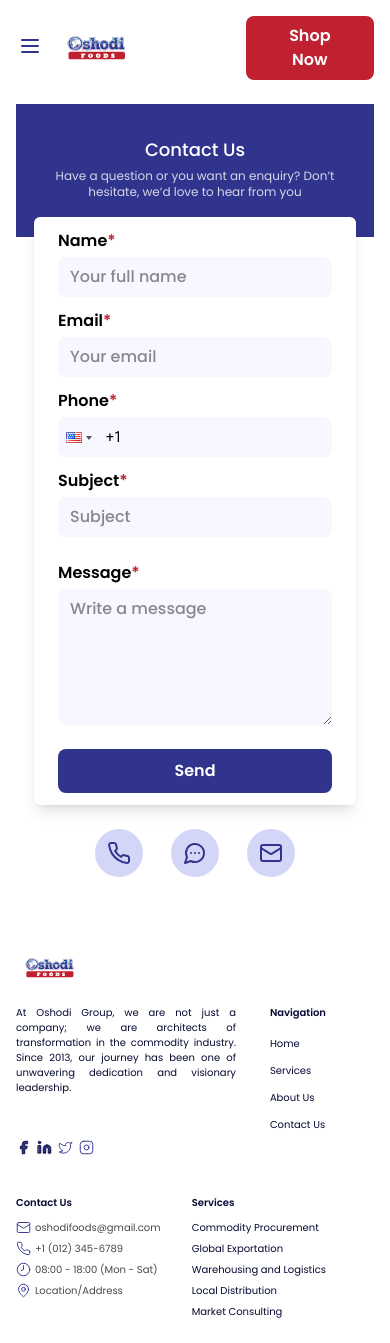
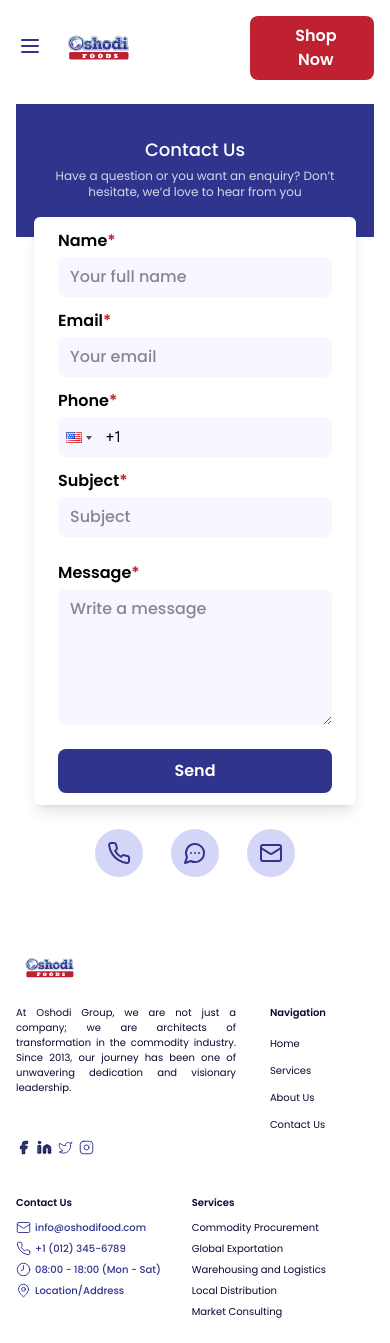
Before and after one commit to TheJazzDev/oshodi-foods, a Next.js app: page /contact in a window 390 px wide. Built offline with nearby package versions, Linux system fonts and the light colour scheme.

Commit message:
chore: mail address

```diff
--- a/components/shared/ImageGrid.jsx
+++ b/components/shared/ImageGrid.jsx
@@ -9,7 +9,7 @@ const ImageGrid = ({ img1, alt1, img2, alt2, img3, alt3 }) => {
             src={img1}
             width={408}
             height={408}
-            className="h-[14.9rem] sm:h-[25.5rem]"
+            className="h-[14.9rem] sm:h-[25.5rem] w-auto"
             alt={alt1}
           />
         </div>
@@ -21,7 +21,7 @@ const ImageGrid = ({ img1, alt1, img2, alt2, img3, alt3 }) => {
             src={img2}
             width={192}
             height={220}
-            className="h-[7.1rem] sm:h-[13.75rem]"
+            className="h-[7.1rem] sm:h-[13.75rem] w-auto"
             alt={alt2}
           />
         </div>
@@ -30,7 +30,7 @@ const ImageGrid = ({ img1, alt1, img2, alt2, img3, alt3 }) => {
             src={img3}
             width={192}
             height={220}
-            className="h-[7.1rem] sm:h-[13.75rem]"
+            className="h-[7.1rem] sm:h-[13.75rem] w-auto"
             alt={alt3}
           />
         </div>
--- a/layout/Footer.jsx
+++ b/layout/Footer.jsx
@@ -58,7 +58,7 @@ const Footer = () => {
   const contacts = [
     {
       icon: <Mail size={20} strokeWidth={1.5} color="#30348D" />,
-      title: "oshodifoods@gmail.com",
+      title: "info@oshodifood.com",
     },
     {
       icon: <Phone size={20} strokeWidth={1.5} color="#30348D" />,
@@ -145,12 +145,30 @@ const Footer = () => {
             <p className="font-medium text-lg">Contact Us</p>
 
             {contacts.map((contact) => {
+              let href = "";
+              if (contact.title.startsWith("+")) {
+                href = `tel:${contact.title}`;
+              } else if (contact.title.includes("@")) {
+                href = `mailto:${contact.title}`;
+              }
+
               return (
-                <li className="flex gap-1 items-center" key={contact.title}>
-                  {contact.icon}{" "}
-                  <span className="text-primary-blue font-medium hover:text-primary-gray">
-                    {contact.title}
-                  </span>
+                <li key={contact.title}>
+                  {href ? (
+                    <a href={href} className="flex gap-1 items-center">
+                      {contact.icon}{" "}
+                      <span className="text-primary-blue font-medium hover:text-primary-gray">
+                        {contact.title}
+                      </span>
+                    </a>
+                  ) : (
+                    <div className="flex gap-1 items-center">
+                      {contact.icon}{" "}
+                      <span className="text-primary-blue font-medium hover:text-primary-gray">
+                        {contact.title}
+                      </span>
+                    </div>
+                  )}
                 </li>
               );
             })}
--- a/layout/MobileFooter.jsx
+++ b/layout/MobileFooter.jsx
@@ -58,7 +58,7 @@ const MobileFooter = () => {
   const contacts = [
     {
       icon: <Mail size={15} strokeWidth={1.5} color="#30348D" />,
-      title: "oshodifoods@gmail.com",
+      title: "info@oshodifood.com",
     },
     {
       icon: <Phone size={15} strokeWidth={1.5} color="#30348D" />,
@@ -115,10 +115,30 @@ const MobileFooter = () => {
             <p className="font-semibold mb-1">Contact Us</p>
 
             {contacts.map((contact) => {
+              let href = "";
+              if (contact.title.startsWith("+")) {
+                href = `tel:${contact.title}`;
+              } else if (contact.title.includes("@")) {
+                href = `mailto:${contact.title}`;
+              }
+
               return (
-                <li className="flex gap-1 items-center" key={contact.title}>
-                  {contact.icon}{" "}
-                  <span className="text-primary-gray/80">{contact.title}</span>
+                <li key={contact.title}>
+                  {href ? (
+                    <a href={href} className="flex gap-1 items-center">
+                      {contact.icon}{" "}
+                      <span className="text-primary-blue font-medium hover:text-primary-gray">
+                        {contact.title}
+                      </span>
+                    </a>
+                  ) : (
+                    <div className="flex gap-1 items-center">
+                      {contact.icon}{" "}
+                      <span className="text-primary-blue font-medium hover:text-primary-gray">
+                        {contact.title}
+                      </span>
+                    </div>
+                  )}
                 </li>
               );
             })}
--- a/layout/Sidebar.jsx
+++ b/layout/Sidebar.jsx
@@ -69,7 +69,7 @@ const Sidebar = () => {
         <div>
           <Image src="/logo.svg" width={82} height={23} alt="Oshodi Foods" />
         </div>
-        <Button variant="primary" className="px-6 py-[6px]">
+        <Button variant="primary" className="pl-6 pr-4 py-[6px]">
           Shop Now
         </Button>
       </div>
```
